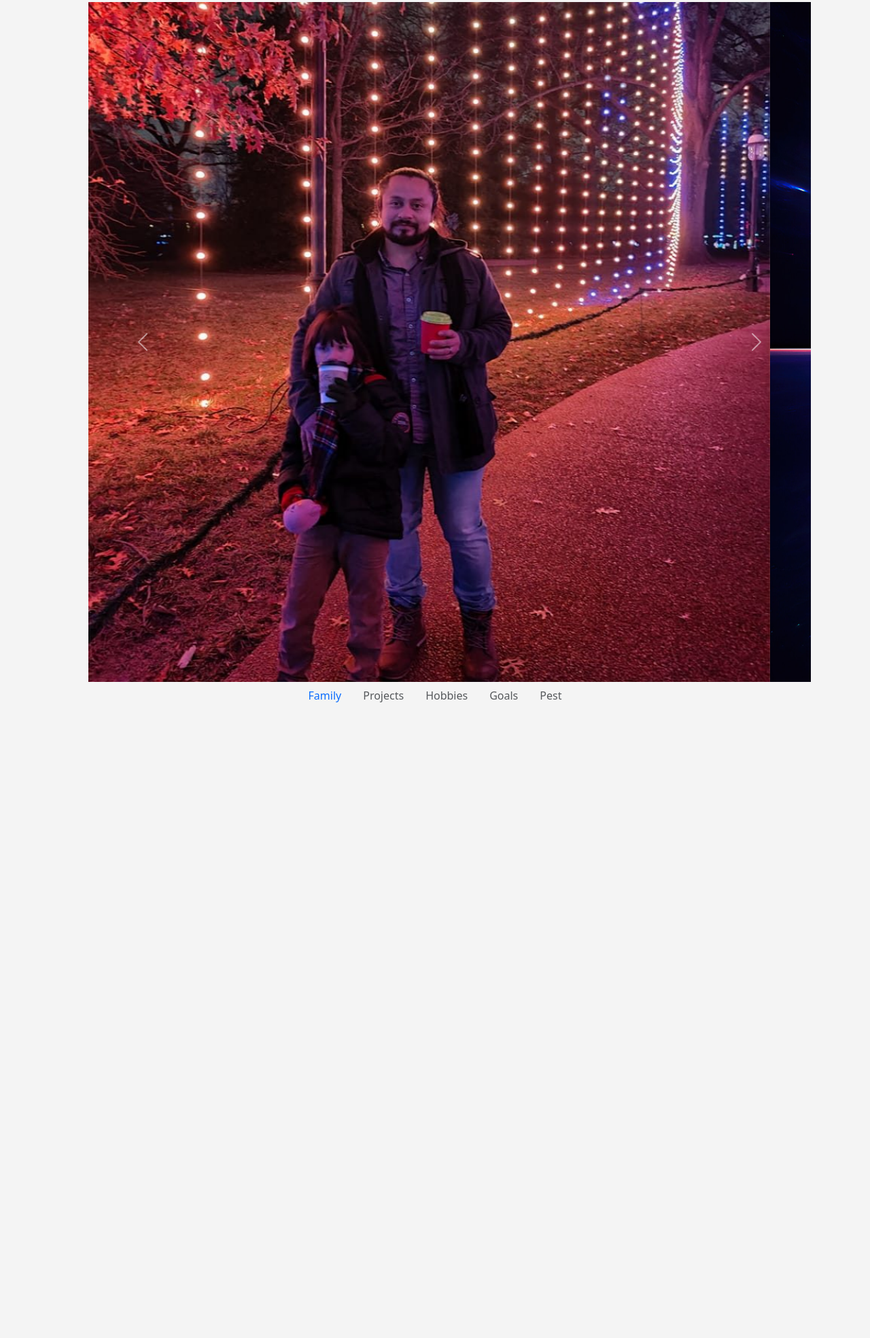
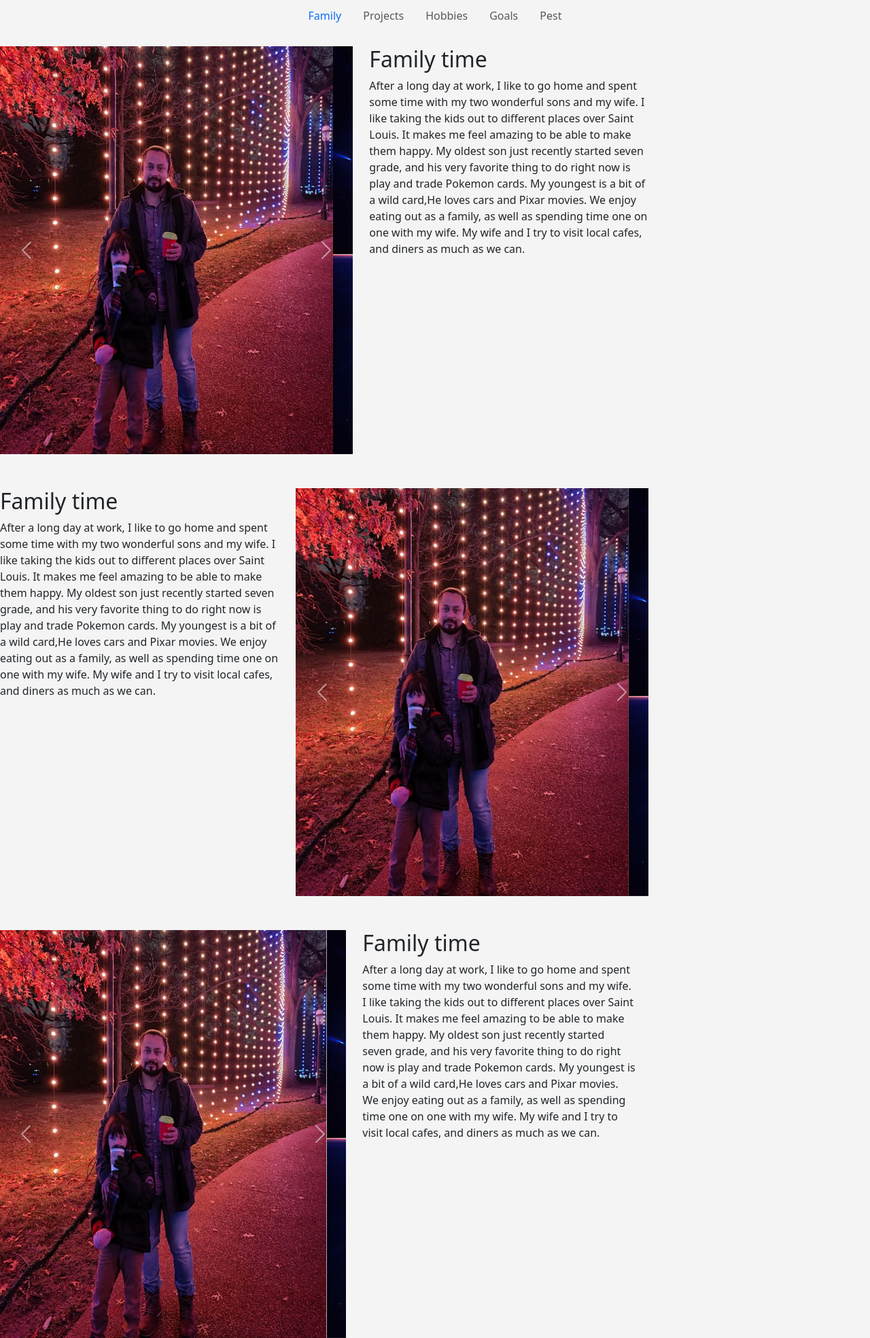
Before and after one commit to AccessPlus-FullTimeWebDev-Jan2023/js-assignment-4-html-me-something-imjose1, a website: page index.html in a window 1280 px wide. Shown: the part 101-2069 px from the top of the page at 68% size. Before the commit the page ends 1144 px from the top, so only its background shows below. Drawn offline with nearby package versions, Linux system fonts and the light colour scheme.

Commit message:
aeed 3 article section

```diff
--- a/index.html
+++ b/index.html
@@ -14,34 +14,6 @@
       My new Face-Book:
       <small class="text-muted"> ¡Sé feliz hoy! Aunque únicamente sea por joder a los envidiosos. </small>
     </h1>
-   </header>
-
-      <div class="row">
-         <div class="col-10" id="carouselSize">
-            <div id="carouselExampleAutoplaying" class="carousel slide" data-bs-ride="carousel">
-               <div class="carousel-inner">
-                  <div class="carousel-item active" >
-                     <img src="img/profile.jpg" class="d-block w-100" alt="..."  height="1000" >
-                  </div>
-                  <div class="carousel-item" >
-                     <img src="img/profile1.png" class="d-block w-100" alt="..."  height="1000">
-                  </div>
-                  <div class="carousel-item">
-                     <img src="img/profile2.png" class="d-block w-100" alt="..."   height="1000" >
-                  </div>
-               </div>
-
-               <button class="carousel-control-prev" type="button" data-bs-target="#carouselExampleAutoplaying" data-bs-slide="prev">
-                  <span class="carousel-control-prev-icon" aria-hidden="true"></span>
-                  <span class="visually-hidden">Previous</span>
-               </button>
-               <button class="carousel-control-next" type="button" data-bs-target="#carouselExampleAutoplaying" data-bs-slide="next">
-                  <span class="carousel-control-next-icon" aria-hidden="true"></span>
-                  <span class="visually-hidden">Next</span>
-               </button>
-            </div>
-         </div>
-   </div>
 
     <ul class="nav justify-content-center">
       <li class="nav-item">
@@ -60,6 +32,124 @@
          <a class="nav-link disabled" >Pest</a>
        </li>
     </ul>
+   </header>
+
+      <main>
+         <div class="row">
+            <div class="col-5" >
+               <div id="carouselExampleAutoplaying" class="carousel slide" data-bs-ride="carousel">
+                  <div class="carousel-inner">
+                     <div class="carousel-item active" >
+                        <img src="img/profile.jpg" class="d-block w-100" alt="..."  height="600" >
+                     </div>
+                     <div class="carousel-item" >
+                        <img src="img/profile1.png" class="d-block w-100" alt="..."  height="600">
+                     </div>
+                     <div class="carousel-item">
+                        <img src="img/profile2.png" class="d-block w-100" alt="..."   height="600" >
+                     </div>
+                  </div>
+
+                  <button class="carousel-control-prev" type="button" data-bs-target="#carouselExampleAutoplaying" data-bs-slide="prev">
+                     <span class="carousel-control-prev-icon" aria-hidden="true"></span>
+                     <span class="visually-hidden">Previous</span>
+                  </button>
+                  <button class="carousel-control-next" type="button" data-bs-target="#carouselExampleAutoplaying" data-bs-slide="next">
+                     <span class="carousel-control-next-icon" aria-hidden="true"></span>
+                     <span class="visually-hidden">Next</span>
+                  </button>
+               </div>
+            </div>
+            <div class="col-4">
+               <h2>Family time </h2>
+               <article>
+                  <p>After a long day at work, I like to go home and spent some time with my two wonderful sons and my wife.
+                        I like taking the kids out to different places over Saint Louis. It makes me feel amazing to be able to make them happy.
+                        My oldest son just recently started seven grade, and his very favorite thing to do right now is play and trade Pokemon cards.
+                           My youngest is a bit of a wild card,He loves cars and Pixar movies. We enjoy eating out as a family,
+                           as well as spending time one on one with my wife.
+                           My wife and I try to visit local cafes, and diners as much as we can.  </p>
+               </article>
+            </div>
+
+      </main>
+         <div class="row" id="div2">
+            <div class="col-4">
+               <h2>Family time </h2>
+               <article>
+                  <p>After a long day at work, I like to go home and spent some time with my two wonderful sons and my wife.
+                     I like taking the kids out to different places over Saint Louis. It makes me feel amazing to be able to make them happy.
+                        My oldest son just recently started seven grade, and his very favorite thing to do right now is play and trade Pokemon cards.
+                        My youngest is a bit of a wild card,He loves cars and Pixar movies. We enjoy eating out as a family,
+                        as well as spending time one on one with my wife.
+                           My wife and I try to visit local cafes, and diners as much as we can.  </p>
+               </article>
+
+
+            </div>
+            <div class="col-5" id="carouselSize">
+               <div id="carouselExampleAutoplaying" class="carousel slide" data-bs-ride="carousel">
+                  <div class="carousel-inner">
+                     <div class="carousel-item active" >
+                        <img src="img/profile.jpg" class="d-block w-100" alt="..."  height="600" >
+                     </div>
+                     <div class="carousel-item" >
+                        <img src="img/profile1.png" class="d-block w-100" alt="..."  height="600">
+                     </div>
+                     <div class="carousel-item">
+                        <img src="img/profile2.png" class="d-block w-100" alt="..."   height="600" >
+                     </div>
+                  </div>
+
+                  <button class="carousel-control-prev" type="button" data-bs-target="#carouselExampleAutoplaying" data-bs-slide="prev">
+                     <span class="carousel-control-prev-icon" aria-hidden="true"></span>
+                     <span class="visually-hidden">Previous</span>
+                  </button>
+                  <button class="carousel-control-next" type="button" data-bs-target="#carouselExampleAutoplaying" data-bs-slide="next">
+                     <span class="carousel-control-next-icon" aria-hidden="true"></span>
+                     <span class="visually-hidden">Next</span>
+                  </button>
+               </div>
+            </div>
+            <div class="row"id="div3">
+               <div class="col-5" >
+                  <div id="carouselExampleAutoplaying" class="carousel slide" data-bs-ride="carousel">
+                     <div class="carousel-inner">
+                        <div class="carousel-item active" >
+                           <img src="img/profile.jpg" class="d-block w-100" alt="..."  height="600" >
+                        </div>
+                        <div class="carousel-item" >
+                           <img src="img/profile1.png" class="d-block w-100" alt="..."  height="600">
+                        </div>
+                        <div class="carousel-item">
+                           <img src="img/profile2.png" class="d-block w-100" alt="..."   height="600" >
+                        </div>
+                     </div>
+
+                     <button class="carousel-control-prev" type="button" data-bs-target="#carouselExampleAutoplaying" data-bs-slide="prev">
+                        <span class="carousel-control-prev-icon" aria-hidden="true"></span>
+                        <span class="visually-hidden">Previous</span>
+                     </button>
+                     <button class="carousel-control-next" type="button" data-bs-target="#carouselExampleAutoplaying" data-bs-slide="next">
+                        <span class="carousel-control-next-icon" aria-hidden="true"></span>
+                        <span class="visually-hidden">Next</span>
+                     </button>
+                  </div>
+               </div>
+               <div class="col-4">
+                  <h2>Family time </h2>
+                  <article>
+                     <p>After a long day at work, I like to go home and spent some time with my two wonderful sons and my wife.
+                           I like taking the kids out to different places over Saint Louis. It makes me feel amazing to be able to make them happy.
+                           My oldest son just recently started seven grade, and his very favorite thing to do right now is play and trade Pokemon cards.
+                              My youngest is a bit of a wild card,He loves cars and Pixar movies. We enjoy eating out as a family,
+                              as well as spending time one on one with my wife.
+                              My wife and I try to visit local cafes, and diners as much as we can.  </p>
+                  </article>
+
+               </div>
+
+
 
 
 
@@ -67,5 +157,4 @@
     <script src="https://cdn.jsdelivr.net/npm/bootstrap@5.3.0-alpha1/dist/js/bootstrap.bundle.min.js" integrity="sha384-w76AqPfDkMBDXo30jS1Sgez6pr3x5MlQ1ZAGC+nuZB+EYdgRZgiwxhTBTkF7CXvN" crossorigin="anonymous"></script>
   </body>
 </html>
-<!-- have to use this elements -->
-<!-- <p>, <header>, <footer>, <main>, <article></article> <img> &copy;-->
+<!-- have to use this elements  <footer>   &copy;-->
--- a/styles.css
+++ b/styles.css
@@ -2,8 +2,14 @@ body {
     background-color: #f4f4f4;
 
 }
+main{
+    padding-top: 25px;
+}
 
-#carouselSize{
-    margin-left: 10%;
-    margin-right: 10%;
+#div2 {
+    margin-top: 50px;
 }
+
+#div3{
+    margin-top: 50px;
+}
```
